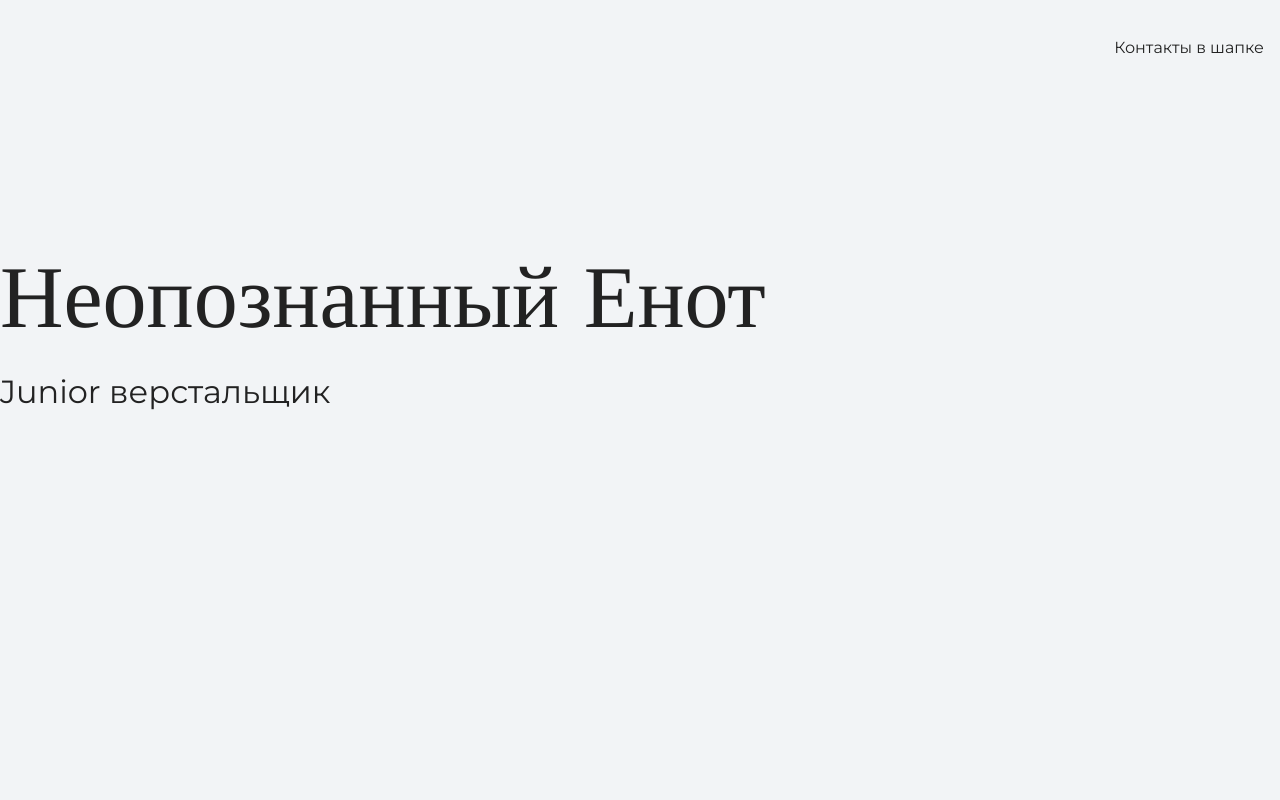
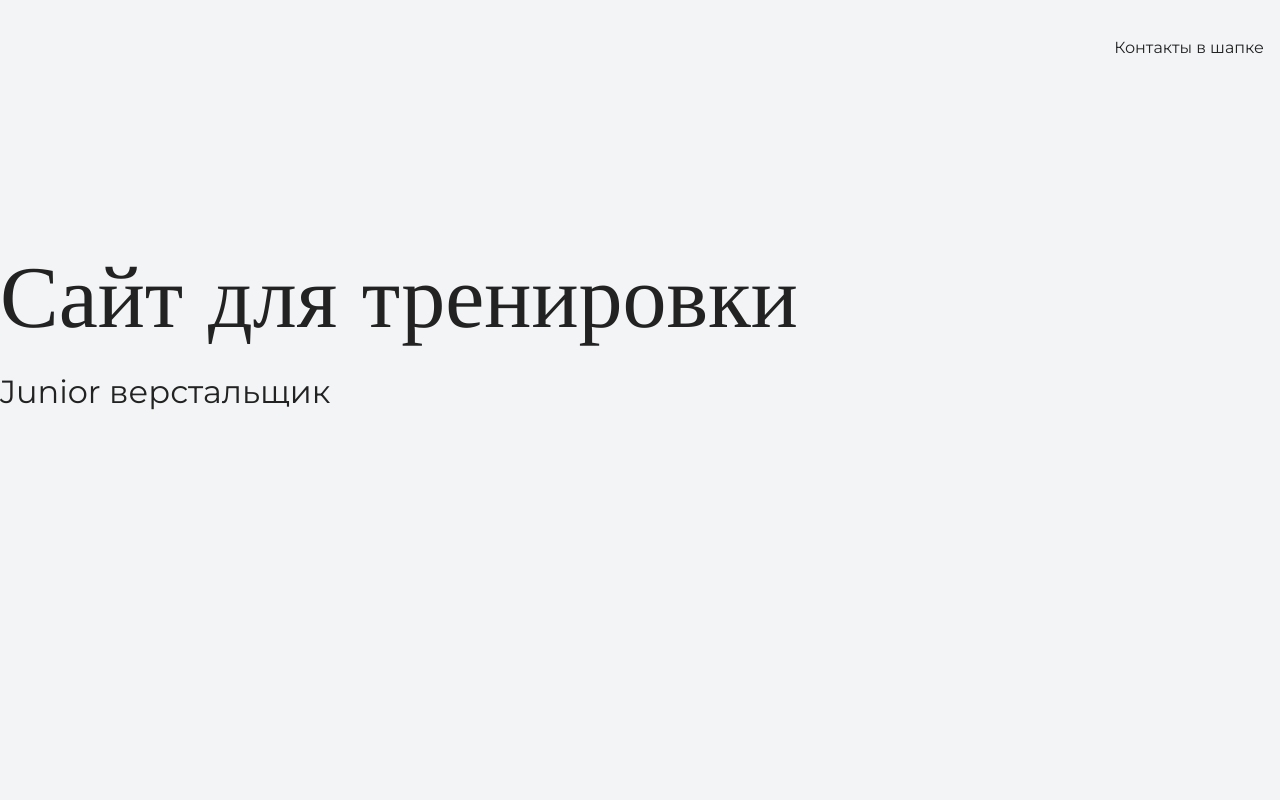
Before and after one commit to Egahar/my_site, a plain HTML site: page index.html in a window 1280 px wide. Shown: the top 800 px of the page. Drawn offline with nearby package versions, Linux system fonts and the light colour scheme.

Commit message:
Изменили кое что на главной странице

```diff
--- a/index.html
+++ b/index.html
@@ -15,7 +15,7 @@
     </header>
 
     <section class="hero-image">
-      <h1 class="heading">Неопознанный Енот</h1>
+      <h1 class="heading">Сайт для тренировки</h1>
       <p>Junior верстальщик</p>
     </section>
 
```
